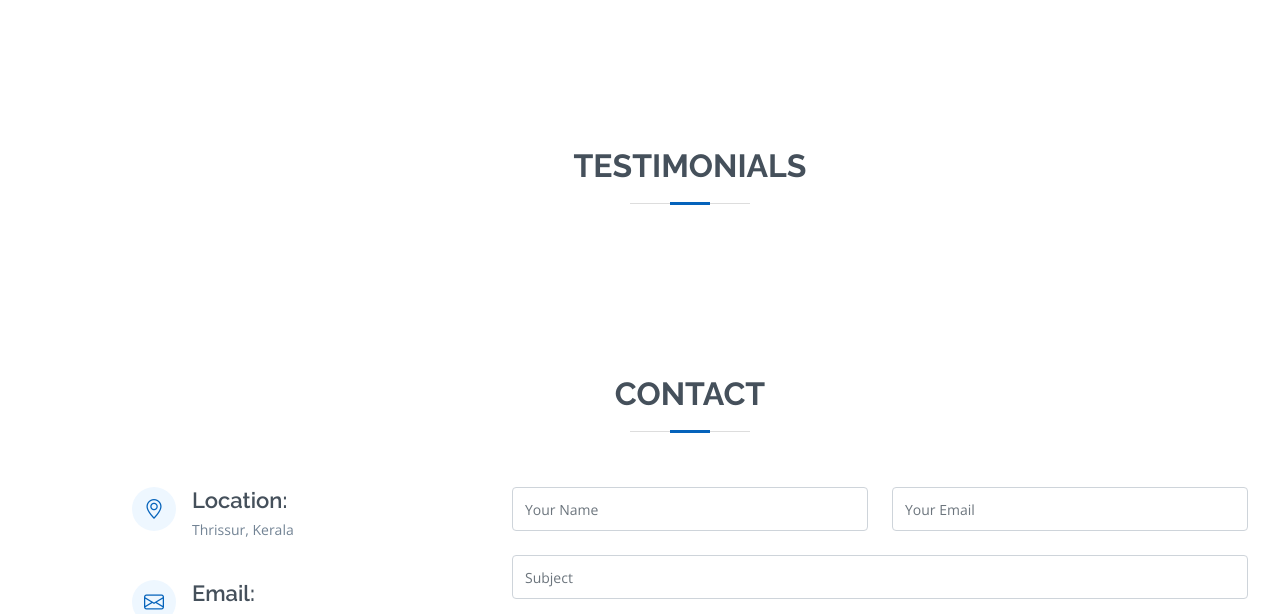
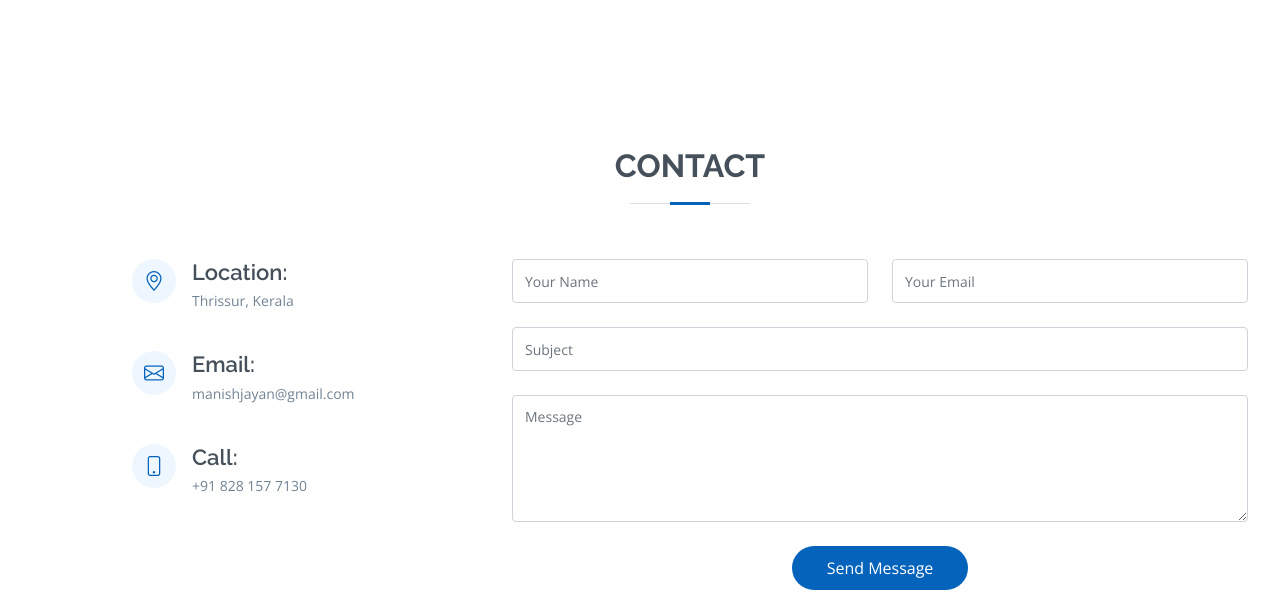
Before and after one commit to manishjayan/manishjayan-gcek.github.io, a plain HTML site: page index.html in a window 1280 px wide. Shown: the part 3487-4101 px from the top of the page. Drawn offline with nearby package versions, Linux system fonts and the light colour scheme.

Commit message:
removed testimonial

```diff
--- a/index.html
+++ b/index.html
@@ -165,18 +165,6 @@
       </div>
     </section><!-- End Portfolio Section -->
 
-
-    <!-- ======= Testimonials Section ======= -->
-    <section id="testimonials" class="testimonials section-bg">
-      <div class="container" data-aos="fade-up">
-
-        <div class="section-title">
-          <h2>Testimonials</h2>
-        </div>
-
-      </div>
-    </section><!-- End Testimonials Section -->
-
     <!-- ======= Contact Section ======= -->
     <section id="contact" class="contact">
       <div class="container" data-aos="fade-up">
```
